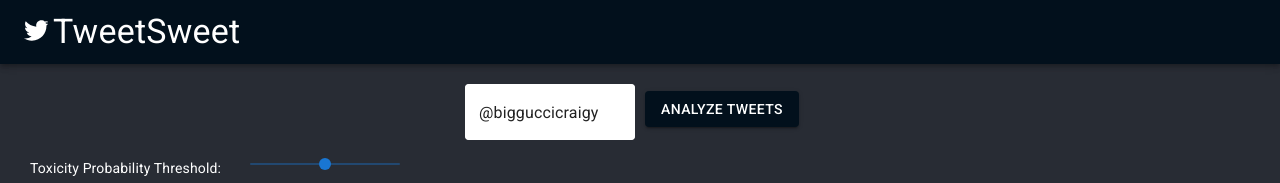
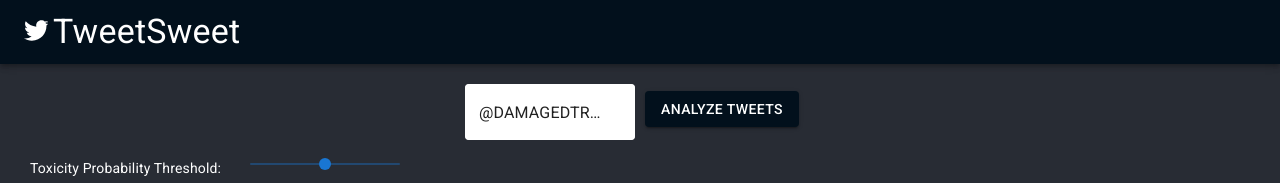
Before and after one commit to shashanksharad/tweetsweet1, a React (Create React App) app: page / in a window 1280 px wide. Shown: the top 183 px of the page. Built offline with nearby package versions, Linux system fonts and the light colour scheme.

Commit message:
Update App.js

```diff
--- a/src/App.js
+++ b/src/App.js
@@ -83,6 +83,7 @@
 function App() {
 
   const topHandles = [
+    { label: '@DAMAGEDTROOP410'},
     { label: '@bigguccicraigy'},
     // { label: '@arvindkejriwal'},
     { label: '@elonmusk'},
@@ -91,7 +92,6 @@
     { label: '@Cristiano'},
     { label: '@taylorswift13'},
     { label: '@arianagrande'},
-    // { label: '@DAMAGEDTROOP410'},
     { label: '@KatanaKV'},
     { label: '@noname'},
     { label: '@sza'},
```
